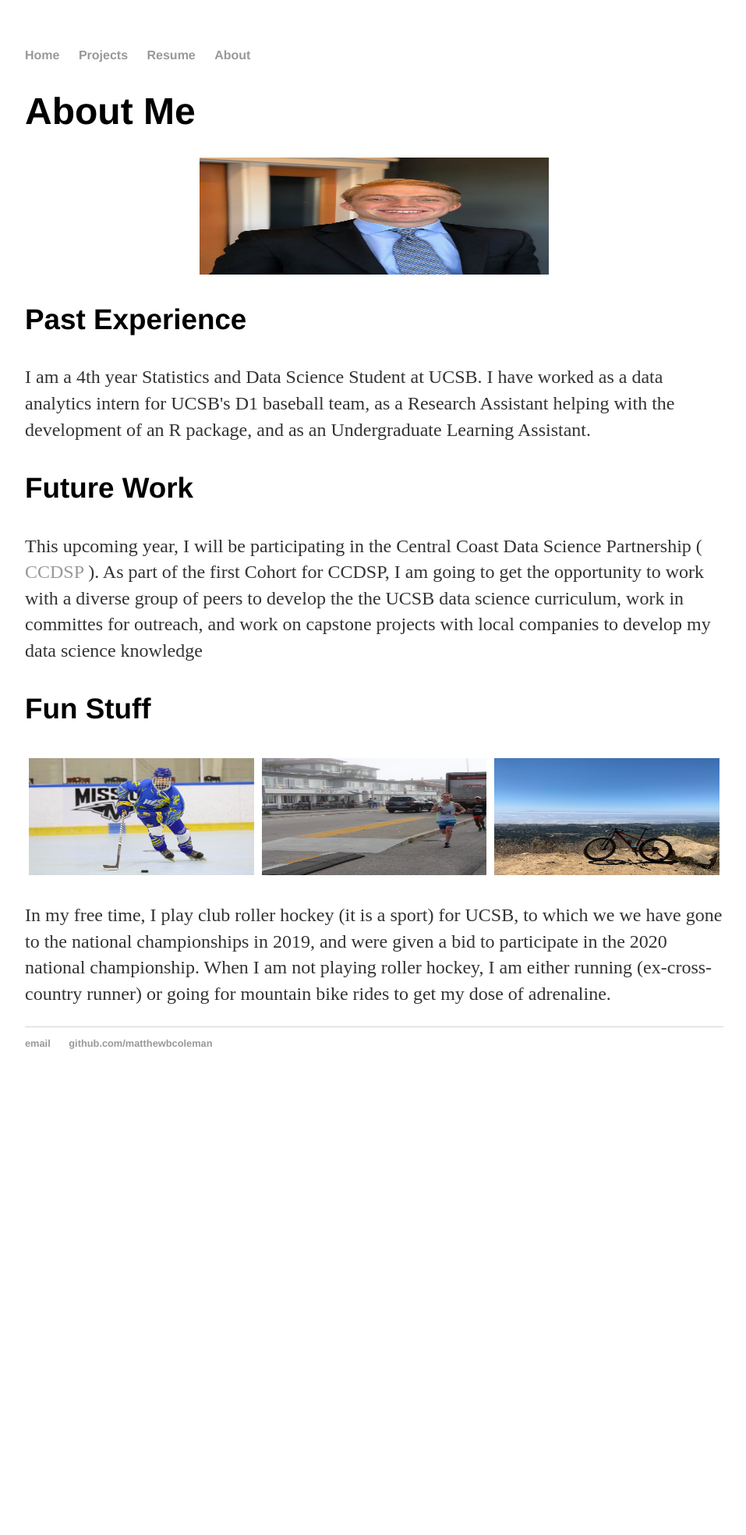
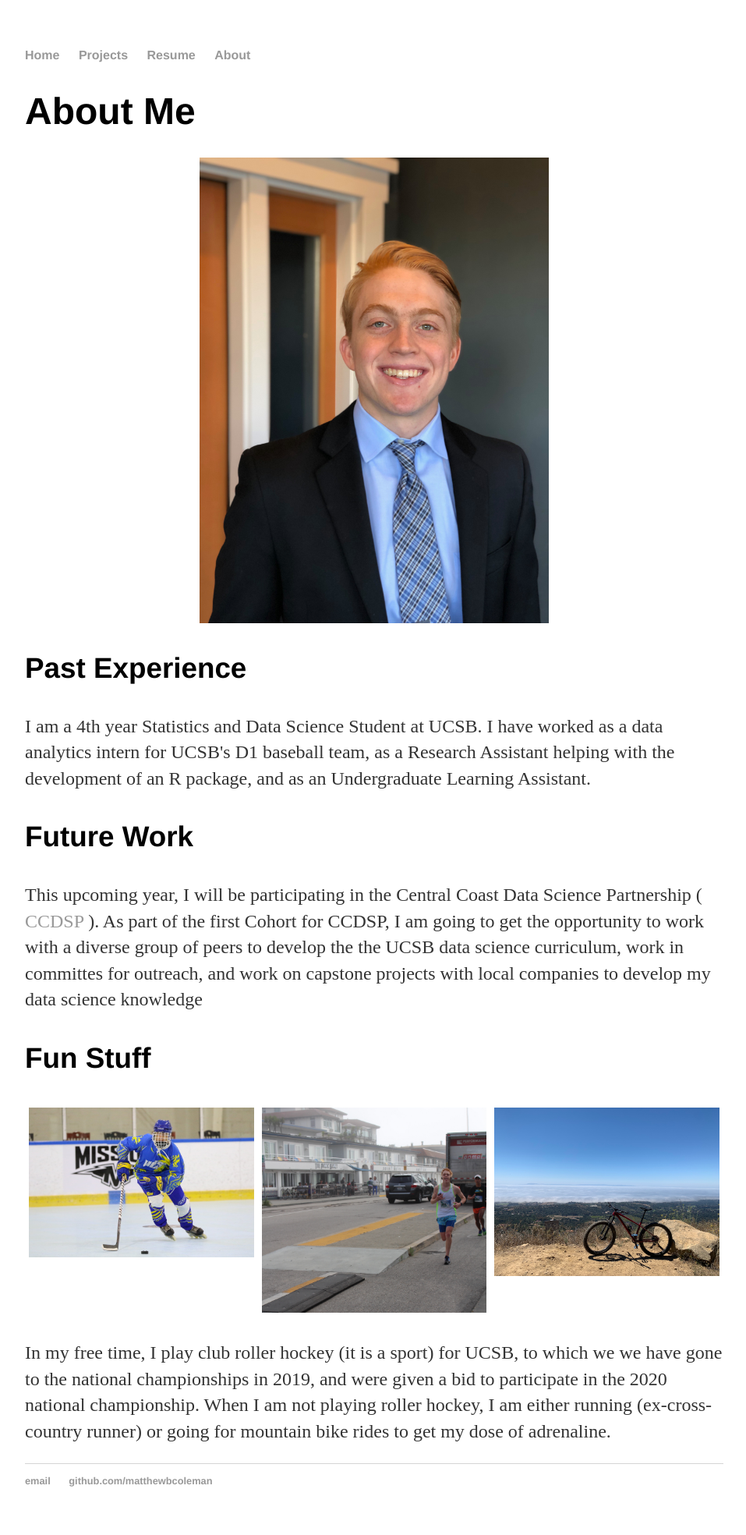
Before and after one commit to matthewbcoleman/matthewbcoleman.github.io, a Jekyll site: the page built from about/index.html, in a window 1280 px wide. Shown: the whole page at 78% size, without its empty margins (160-1117 px from the left). Built offline with Jekyll 4.4.1, drawn with Linux system fonts in a browser that asks for light colours; before the commit the page ends 1407 px from its top, so only the background shows below that.

Commit message:
Update main.css

```diff
--- a/css/main.css
+++ b/css/main.css
@@ -22,11 +22,6 @@ footer { border-top: 1px solid #d5d5d5; font-size: .8em; }
 	 	margin-left: auto;
 		margin-right: auto;
 				}
-
-.about img{
-	width: 33%;
-	height:150px;
-}
 /*
 .about .content{
 	width: 33%;
```
